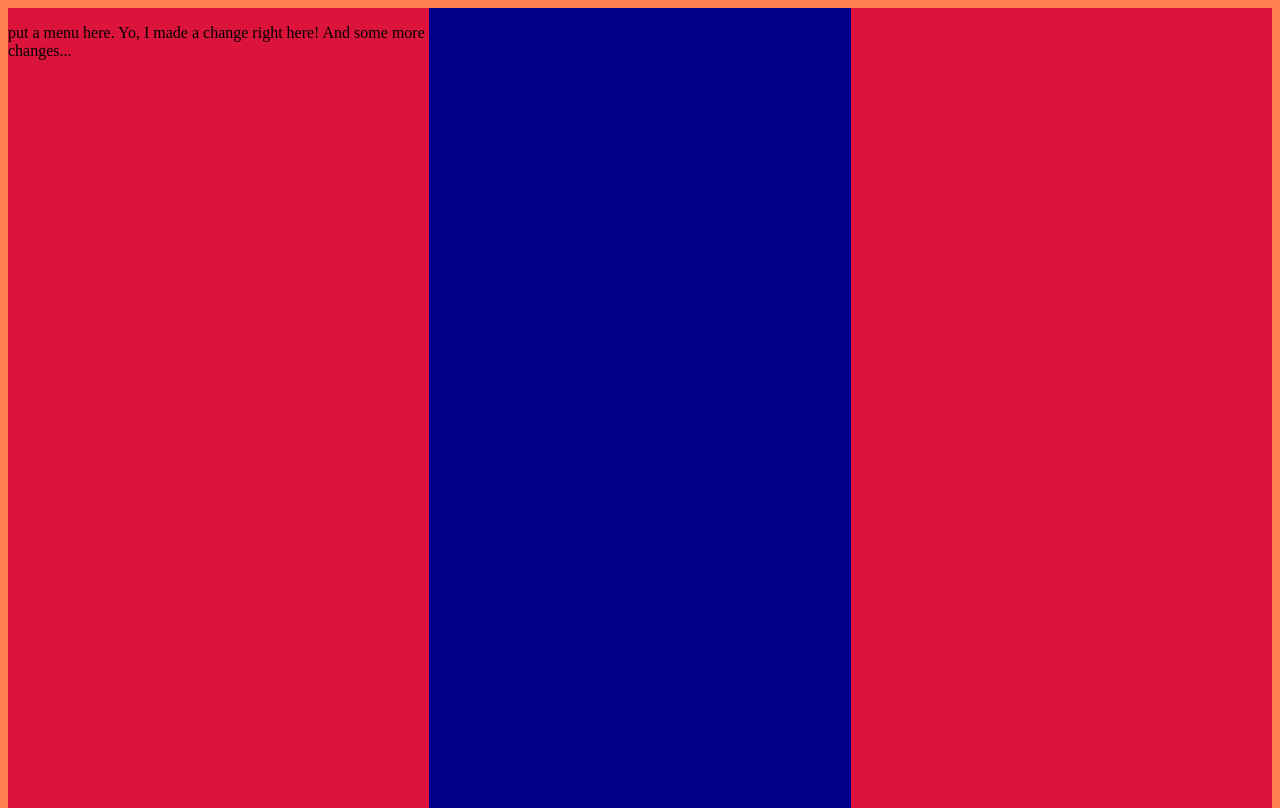
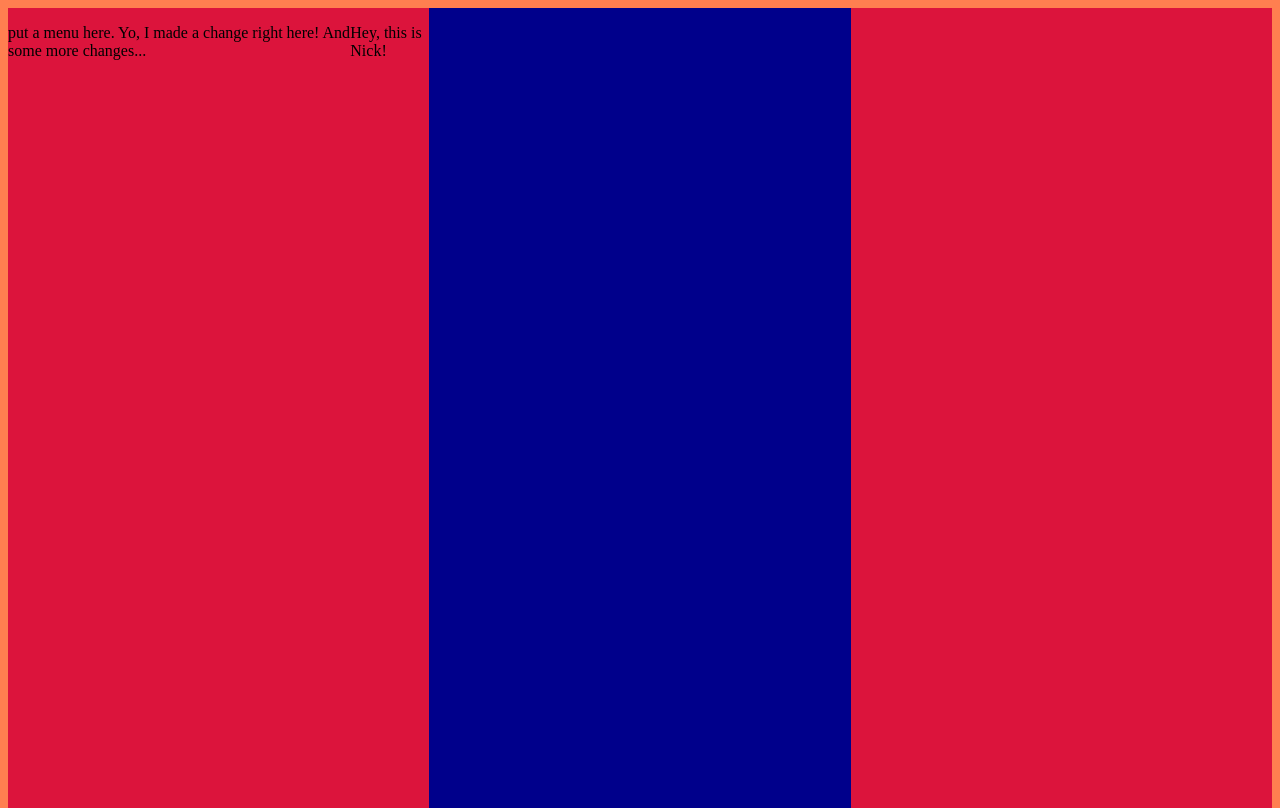
Before and after one commit to LavenderLemonade/recipe-site-project, a plain HTML site: page index.html in a window 1280 px wide. Drawn offline with Linux system fonts and the light colour scheme.

Commit message:
Added a paragraph!

```diff
--- a/index.html
+++ b/index.html
@@ -14,6 +14,11 @@
             <p>
                 put a menu here. Yo, I made a change right here! And some more changes...
             </p>
+
+            <p>
+                Hey, this is Nick!
+            </p>
+
         </div>
 
         <div class = "middle-strip">
```
